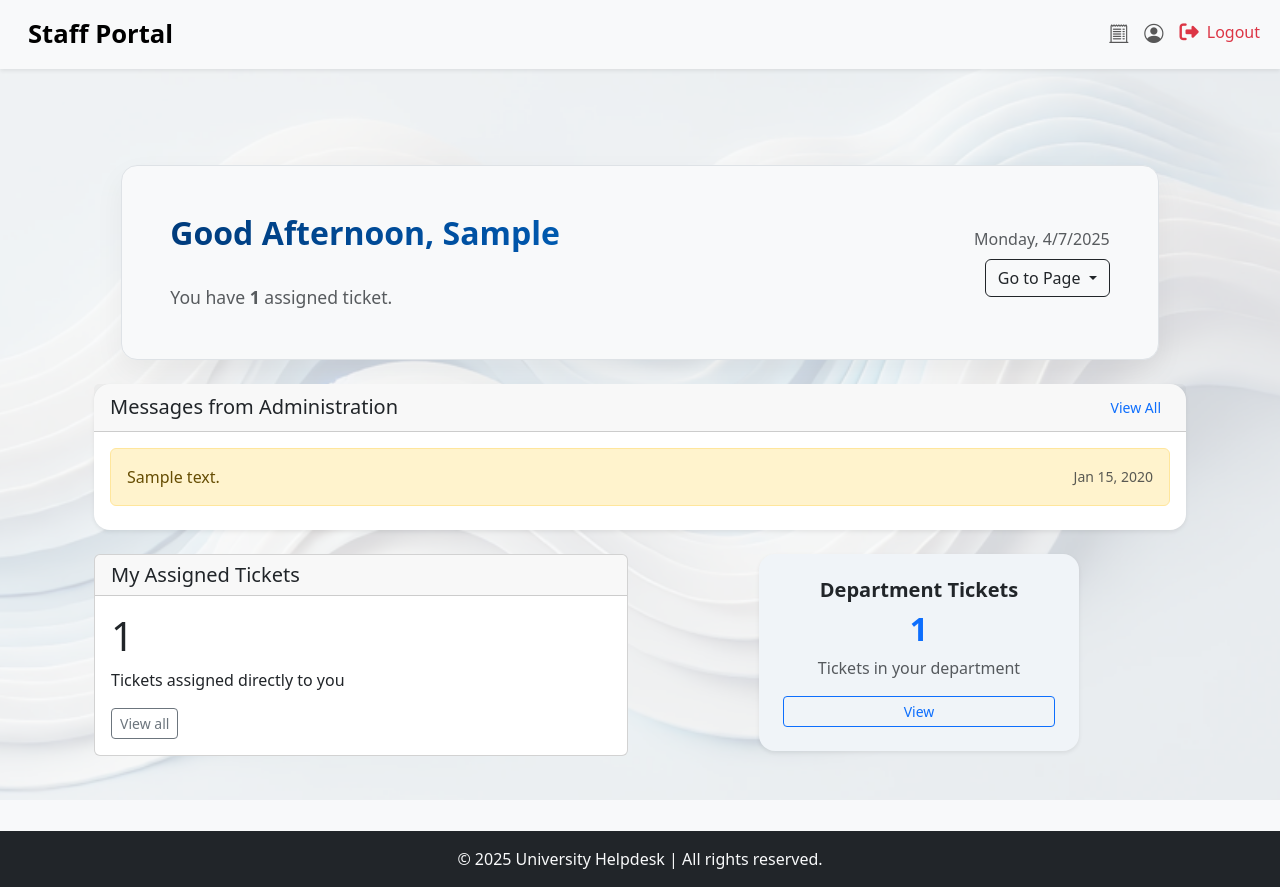
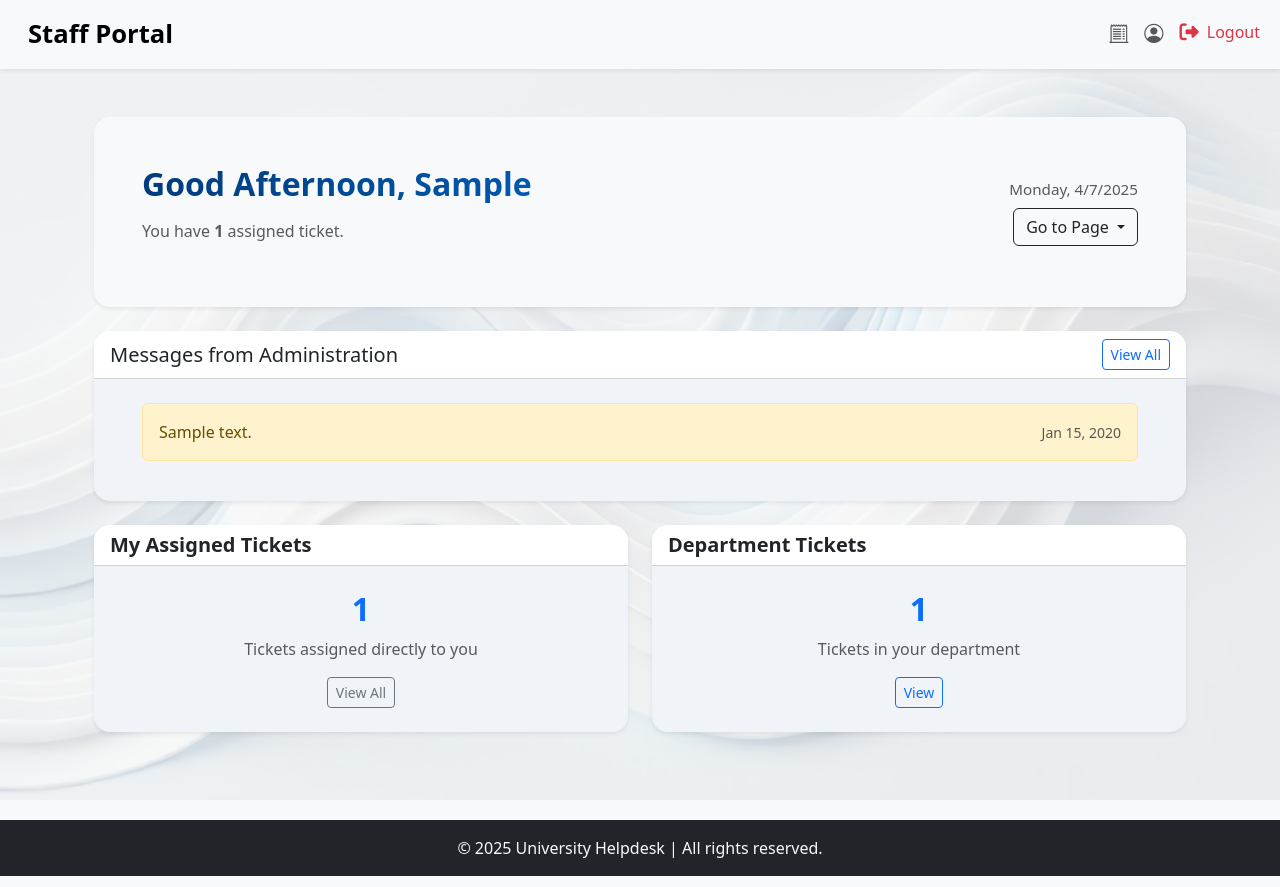
Before and after one commit to doo78/ticketing-system, a Django app: page /staff/dashboard/ in a window 1280 px wide. Run offline with Django 5.2, Linux system fonts and the light colour scheme; a user stored in the database is signed in; tables that the repository leaves empty hold one stand-in row (values such as "Sample post"); parts of the project's set-up code (start-up, migrations or seed data) failed here and were passed over.

Commit message:
updated staff UI

```diff
--- a/my_library/settings.py
+++ b/my_library/settings.py
@@ -11,6 +11,7 @@ https://docs.djangoproject.com/en/5.1/ref/settings/
 """
 
 from pathlib import Path
+from whitenoise.middleware import WhiteNoiseMiddleware
 import os
 
 
--- a/my_library/urls.py
+++ b/my_library/urls.py
@@ -9,7 +9,7 @@ from django.conf import settings
 from ticket import views
 from django.conf.urls.static import static
 from ticket.views import (
-    StudentSettingsView, StaffUpdateProfileView, LogInView, LogOutView,
+    StaffAnnouncementsView, StudentSettingsView, StaffUpdateProfileView, LogInView, LogOutView,
     StaffTicketListView, StaffTicketDetailView, ManageTicketView, StaffProfileView,
     SignUpView,AdminTicketListView, AdminAccountsView,AdminAccountView,AdminAccountEditView,
     AdminAPITicketDetailsView,AdminAPIStaffByDepartmentView,AdminAPITicketAssignView,ForgetPasswordMailView,
@@ -57,6 +57,10 @@ urlpatterns = [
         path('profile/', StaffProfileView.as_view(), name='staff_profile'),
         path('tickets/', StaffTicketListView.as_view(), name='staff_ticket_list'),
         path('ticket/<int:ticket_id>/manage/', ManageTicketView.as_view(), name='manage_ticket'),
+        path('staff/profile/edit/', StaffUpdateProfileView.as_view(), name='staff_update_profile'),
+        path('staff/announcements/', StaffAnnouncementsView.as_view(), name='staff_announcements'),
+        path('staff/ticket/<int:ticket_id>/', StaffTicketDetailView.as_view(), name='staff_ticket_detail'),
+
     ])),
 
     #------------------------------------ADMIN URLS------------------------------------#
--- a/ticket/templates/staff/base.html
+++ b/ticket/templates/staff/base.html
@@ -12,6 +12,7 @@
     <!-- Font Awesome -->
     <link rel="stylesheet" href="https://cdnjs.cloudflare.com/ajax/libs/font-awesome/6.4.0/css/all.min.css" />
     <link rel="stylesheet" href="https://cdn.jsdelivr.net/npm/bootstrap-icons/font/bootstrap-icons.css">
+    <script src="https://cdn.jsdelivr.net/npm/bootstrap@5.3.2/dist/js/bootstrap.bundle.min.js" integrity="sha384-...your-integrity-hash..." crossorigin="anonymous"></script>
 
 
     <style>
--- a/ticket/templates/staff/dashboard.html
+++ b/ticket/templates/staff/dashboard.html
@@ -2,74 +2,60 @@
 
 {% block content %}
 <div class="container mt-5">
-    <br>
-    <br>
-    <!-- Welcome Section with time-based greeting -->
-    <div class="row mb-4">
-        <div class="col-12">
-            <div class="card welcome-card" style="max-width: 95%;">
+
+    <!-- Welcome Card -->
+    <div class="card welcome-card mb-4 shadow-sm border-0">
         <div class="card-body p-5 d-flex justify-content-between align-items-center flex-wrap">
 
-                    <!-- Greeting -->
+            <!-- Greeting & Ticket Count -->
             <div>
-                        <h3 id="greeting" class="gradient-text mb-2 fw-bold"></h3>
-                        <br>
+                <h3 id="greeting" class="gradient-text mb-3 fw-bold"></h3>
+
                 {% if assigned_tickets_count > 0 %}
-                        <p class="text-muted mb-0" style="font-size: 1.1rem;">
+                    <p class="text-muted fs-6">
                         You have <strong>{{ assigned_tickets_count }}</strong> assigned ticket{{ assigned_tickets_count|pluralize }}.
                     </p>
                 {% else %}
-                        <p class="text-muted mb-0" style="font-size: 1.1rem;">
+                    <p class="text-muted fs-6">
                         <i class="bi bi-check-circle-fill me-2 text-success"></i>No assigned tickets at the moment.
                     </p>
                 {% endif %}
             </div>
 
-                    <!-- Date -->
-<!-- Date and Dropdown Navigation -->
+            <!-- Date & Quick Navigation -->
             <div class="text-end mt-4 mt-md-0 d-flex flex-column align-items-end">
-    <!-- Date -->
-    <span class="text-muted mb-2" id="current-date" style="font-size: 1rem;">Loading...</span>
+                <span class="text-muted mb-2" id="current-date" style="font-size: 0.95rem;">Loading...</span>
 
-    <!-- Dropdown -->
                 <div class="dropdown">
-        <button class="btn btn-outline-dark dropdown-toggle" type="button" data-bs-toggle="dropdown" aria-expanded="false">
+                    <button class="btn btn-outline-dark dropdown-toggle" type="button" data-bs-toggle="dropdown">
                         Go to Page
                     </button>
                     <ul class="dropdown-menu dropdown-menu-end">
-            <li>
-                <a class="dropdown-item" href="{% url 'staff_ticket_list' %}">
-                    <i class="bi bi-ticket-detailed me-2 text-dark"></i> Ticket List
-                </a>
-            </li>
-            <li>
-                <a class="dropdown-item" href="{% url 'staff_profile' %}">
-                    <i class="bi bi-person-circle me-2 text-dark"></i> My Profile
-                </a>
-            </li>
+                        <li><a class="dropdown-item" href="{% url 'staff_ticket_list' %}"><i class="bi bi-ticket-detailed me-2"></i>Ticket List</a></li>
+                        <li><a class="dropdown-item" href="{% url 'staff_profile' %}"><i class="bi bi-person-circle me-2"></i>My Profile</a></li>
+                        <li><a class="dropdown-item" href="{% url 'staff_announcements' %}"><i class="bi bi-megaphone me-2"></i>Announcements</a></li>
+
                     </ul>
                 </div>
             </div>
 
         </div>
     </div>
-        </div>
-    </div>
 
-    <!-- Admin Announcements -->
-    <div class="row mb-4 justify-content-center">
-        <div class="col-12">
-            <div class="card shadow-sm border-0" style="border-radius: 1rem;">
-                <div class="card-header d-flex justify-content-between align-items-center">
+<!-- Announcements -->
+<div class="card mb-4 shadow-sm border-0" style="background-color: #f0f4f8; border-radius: 1rem;">
+    <div class="card-header bg-white d-flex justify-content-between align-items-center" style="border-top-left-radius: 1rem; border-top-right-radius: 1rem;">
         <h5 class="mb-0">Messages from Administration</h5>
         {% if announcements %}
-                        <a href="{% url 'staff_announcements' %}" class="btn btn-link btn-sm text-decoration-none">View All</a>
+            <a href="{% url 'staff_announcements' %}" class="btn btn-sm btn-outline-primary">
+                View All
+            </a>
         {% endif %}
     </div>
-                <div class="card-body">
+    <div class="card-body px-5 py-4">
         {% if announcements %}
             {% for announcement in announcements %}
-                            <div class="alert alert-warning mb-2 d-flex justify-content-between align-items-center">
+                <div class="alert alert-warning d-flex justify-content-between align-items-center mb-3" style="font-size: 1rem;">
                     <span>{{ announcement.content }}</span>
                     <small class="text-muted ms-3">{{ announcement.created_at|date:"M d, Y" }}</small>
                 </div>
@@ -79,27 +65,32 @@
         {% endif %}
     </div>
 </div>
+
+
+<!-- Stats -->
+<div class="row">
+    <!-- My Assigned Tickets -->
+    <div class="col-md-6 mb-4">
+        <div class="card shadow-sm border-0 h-100" style="background-color: #f0f4f8; border-radius: 1rem;">
+            <div class="card-header bg-white text-start" style="border-top-left-radius: 1rem; border-top-right-radius: 1rem;">
+                <h5 class="mb-0 fw-semibold">My Assigned Tickets</h5>
+            </div>
+            <div class="card-body px-5 py-4 text-center">
+                <h2 class="text-primary mb-2">{{ assigned_tickets_count|default:"0" }}</h2>
+                <p class="text-muted mb-3">Tickets assigned directly to you</p>
+                <a href="{% url 'staff_ticket_list' %}?status=open&assigned_to=me" class="btn btn-outline-secondary btn-sm">View All</a>
+            </div>
         </div>
     </div>
 
-    <!-- Stats Cards Row -->
-    <div class="row mb-4">
-        <div class="col-md-6">
-            <div class="card">
-                <div class="card-header">
-                    <h5 class="mb-0">My Assigned Tickets</h5>
+    <!-- Department Tickets -->
+    <div class="col-md-6 mb-4">
+        <div class="card shadow-sm border-0 h-100" style="background-color: #f0f4f8; border-radius: 1rem;">
+            <div class="card-header bg-white text-start" style="border-top-left-radius: 1rem; border-top-right-radius: 1rem;">
+                <h5 class="mb-0 fw-semibold">Department Tickets</h5>
             </div>
-                <div class="card-body">
-                    <h1>{{ assigned_tickets_count|default:"0" }}</h1>
-                    <p>Tickets assigned directly to you</p>
-                    <a href="{% url 'staff_ticket_list' %}?status=open&assigned_to=me" class="btn btn-outline-secondary btn-sm">View all</a>
-                </div>
-            </div>
-        </div>
-        <div class="col-md-6 mb-3 d-flex justify-content-center">
-            <div class="card shadow-sm border-0 text-center px-4 py-4" style="width: 100%; max-width: 320px; background-color: #f0f4f8; border-radius: 1rem;">
-                <h5 class="fw-bold mb-2">Department Tickets</h5>
-                <h2 class="fw-semibold text-primary">{{ department_tickets_count|default:"0" }}</h2>
+            <div class="card-body px-5 py-4 text-center">
+                <h2 class="text-primary mb-2">{{ department_tickets_count|default:"0" }}</h2>
                 <p class="text-muted mb-3">Tickets in your department</p>
                 {% if unassigned_dept_tickets > 0 %}
                     <span class="badge bg-danger mb-2">{{ unassigned_dept_tickets }} unassigned</span><br>
@@ -110,7 +101,8 @@
     </div>
 </div>
 
-<!-- JavaScript Greeting -->
+
+<!-- Greeting Script -->
 <script>
     document.addEventListener("DOMContentLoaded", function () {
         const greetingEl = document.getElementById("greeting");
@@ -121,13 +113,9 @@
         const hour = now.getHours();
         let timeOfDay;
 
-        if (hour < 12) {
-            timeOfDay = "Good Morning";
-        } else if (hour < 18) {
-            timeOfDay = "Good Afternoon";
-        } else {
-            timeOfDay = "Good Evening";
-        }
+        if (hour < 12) timeOfDay = "Good Morning";
+        else if (hour < 18) timeOfDay = "Good Afternoon";
+        else timeOfDay = "Good Evening";
 
         const firstName = fullName.trim().split(" ")[0];
         greetingEl.textContent = `${timeOfDay}, ${firstName}`;
@@ -140,20 +128,16 @@
     });
 </script>
 
-<!-- Styling to match student layout -->
+<!-- Styles -->
 <style>
     .welcome-card {
         background-color: #f8f9fa;
-        border: 1px solid #dee2e6;
         border-radius: 1rem;
-        box-shadow: 0 12px 30px rgba(0, 0, 0, 0.05);
-        margin-left: auto;
-        margin-right: auto;
+        box-shadow: 0 10px 30px rgba(0, 0, 0, 0.05);
     }
 
     .gradient-text {
         font-size: 2rem;
-        font-weight: 700;
         background: linear-gradient(270deg, #00aaff, #0055aa, #002b5e);
         background-size: 300% 300%;
         animation: gradientMove 6s ease infinite;
@@ -167,5 +151,21 @@
         50% { background-position: 100% 50%; }
         100% { background-position: 0% 50%; }
     }
+    .card {
+        border-radius: 1rem;
+    }
+
+    .card-body {
+        padding: 1.5rem;
+    }
+
+    h5.fw-bold {
+        font-size: 1.25rem;
+    }
+
+    h2.text-primary {
+        font-weight: 600;
+        font-size: 2rem;
+    }
 </style>
 {% endblock %}
--- a/ticket/views.py
+++ b/ticket/views.py
@@ -294,7 +294,7 @@ class ManageTicketView(LoginRequiredMixin, StaffRequiredMixin, View):
             messages.success(request, f'Ticket #{ticket.id} has been closed successfully.')
 
         else:
-            new_department = Department.objects.get(id=request.POST.get('department'))
+            new_department = Department.objects.get(name=request.POST.get('department'))
 
             if not new_department:
                 messages.error(request, 'Please select a department to redirect the ticket to.')
@@ -400,7 +400,7 @@ class StaffTicketDetailView(LoginRequiredMixin, AdminOrStaffRequiredMixin, View)
             'ticket': ticket,
             'ticket_messages': ticket_messages,
         }
-        return render(request, 'staff/ticket_detail.html', context)
+        return render(request, 'staff/staff_ticket_detail.html', context)
 
 
     def post(self, request, ticket_id):
@@ -528,6 +528,12 @@ def ticket_detail(request, ticket_id):
         }
         return render(request, "staff/ticket_detail.html", context)
 
+class StaffAnnouncementsView(View):
+    def get(self, request):
+        announcements = Announcement.objects.all().order_by('-created_at')
+        context = {'announcements': announcements}
+        return render(request, 'staff/announcements.html', context)
+
 class StaffProfileView(LoginRequiredMixin, AdminOrStaffRequiredMixin, View):
     """
     Loads relevant data and template for staff profile
@@ -535,6 +541,7 @@ class StaffProfileView(LoginRequiredMixin, AdminOrStaffRequiredMixin, View):
     def get(self, request):
         if request.user.role == 'staff':
             staff_member = request.user.staff
+            department_display = staff_member.get_department_display()
             assigned_tickets = Ticket.objects.filter(assigned_staff=staff_member)
 
             open_tickets = assigned_tickets.filter(status="open").count()
@@ -586,6 +593,7 @@ class StaffProfileView(LoginRequiredMixin, AdminOrStaffRequiredMixin, View):
                 else:
                     avg_close_time_days_display = "N/A"
 
+
             context = {
                 "open_tickets": open_tickets,
                 "pending_tickets": pending_tickets,
@@ -597,8 +605,10 @@ class StaffProfileView(LoginRequiredMixin, AdminOrStaffRequiredMixin, View):
                 "avg_close_time_days": avg_close_time_days_display,
                 "avg_rating": avg_rating,
                 "avg_rating_display": avg_rating_display,
-                "rated_tickets_count": rated_tickets_count
+                "rated_tickets_count": rated_tickets_count,
+                "department_display": department_display,
             }
+
 
         else:
             context={}
```
Also changed, not shown: ticket/models.py (+6 -9 lines), ticket/templates/staff/profile.html (+53 -118 lines), ticket/templates/staff/staff_ticket_detail.html (+31 -29 lines), ticket/templates/staff/staff_ticket_list.html (+18 -31 lines), ticket/migrations/0001_initial.py, ticket/migrations/0002_department_alter_announcement_department_and_more.py (deleted), ticket/migrations/0003_department_email_department_password.py (deleted), ticket/migrations/0004_staff_is_approved.py (deleted), ticket/migrations/0049_alter_ticket_expiration_date.py (deleted), ticket/migrations/0050_alter_ticket_expiration_date.py (deleted), ticket/migrations/0051_alter_ticket_expiration_date.py (deleted), ticket/migrations/0052_alter_ticket_expiration_date.py (deleted). Lines whose indentation alone changed are shown as unchanged.
